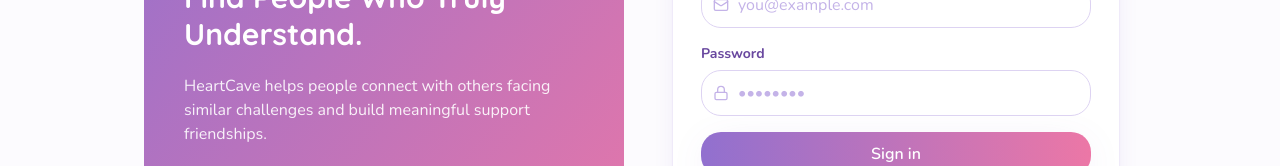
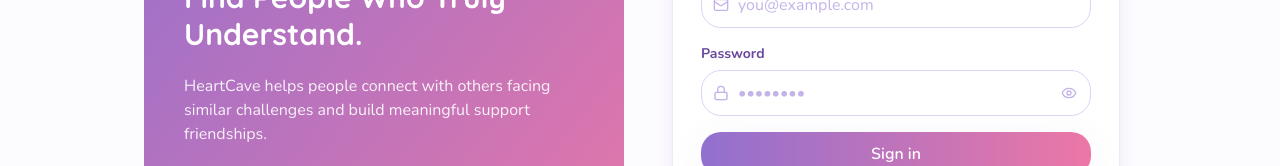
Before and after one commit to Shara26/HeartCave, a React (Vite) app in the folder client/: page /login in a window 1280 px wide. Shown: the part 338-504 px from the top of the page. Built offline with nearby package versions, Linux system fonts and the light colour scheme; no server answers.

Commit message:
Add show/hide password toggle to login and register

```diff
--- /dev/null
+++ b/client/src/components/common/PasswordInput.jsx
@@ -0,0 +1,35 @@
+import { useState } from 'react';
+import { Eye, EyeOff } from 'lucide-react';
+
+/**
+ * Password field with a show/hide eye toggle.
+ * - Pass `leftIcon` (a lucide icon component) to render an icon on the left,
+ *   matching inputs that already have one (e.g. the Lock on the login page).
+ * - All other props (id, value, onChange, placeholder, required, minLength…)
+ *   are forwarded to the underlying <input>.
+ */
+export default function PasswordInput({ leftIcon: LeftIcon, className = '', ...props }) {
+  const [show, setShow] = useState(false);
+
+  return (
+    <div className="relative">
+      {LeftIcon && (
+        <LeftIcon className="pointer-events-none absolute left-3 top-1/2 h-4 w-4 -translate-y-1/2 text-lavender-300" />
+      )}
+      <input
+        {...props}
+        type={show ? 'text' : 'password'}
+        className={`hc-input pr-10 ${LeftIcon ? 'pl-9' : ''} ${className}`}
+      />
+      <button
+        type="button"
+        onClick={() => setShow((s) => !s)}
+        aria-label={show ? 'Hide password' : 'Show password'}
+        title={show ? 'Hide password' : 'Show password'}
+        className="absolute right-2 top-1/2 -translate-y-1/2 rounded-full p-1.5 text-lavender-300 transition-colors hover:bg-lavender-50 hover:text-lavender-500"
+      >
+        {show ? <EyeOff className="h-4 w-4" /> : <Eye className="h-4 w-4" />}
+      </button>
+    </div>
+  );
+}
--- a/client/src/pages/Login.jsx
+++ b/client/src/pages/Login.jsx
@@ -5,6 +5,7 @@
 import { useAuth } from '../context/AuthContext.jsx';
 import { Spinner } from '../components/common/Loading.jsx';
 import AuthHero from '../components/common/AuthHero.jsx';
+import PasswordInput from '../components/common/PasswordInput.jsx';
 
 export default function Login() {
   const { login, errorMessage } = useAuth();
@@ -71,11 +72,10 @@
               </label>
               <div className="relative">
                 <Lock className="pointer-events-none absolute left-3 top-1/2 h-4 w-4 -translate-y-1/2 text-lavender-300" />
-                <input
+                <PasswordInput
+                leftIcon={Lock}
                 id="password"
-                  type="password"
                 required
-                  className="hc-input pl-9"
                 placeholder="••••••••"
                 value={password}
                 onChange={(e) => setPassword(e.target.value)}
--- a/client/src/pages/Register.jsx
+++ b/client/src/pages/Register.jsx
@@ -2,6 +2,7 @@
 import { Link, useNavigate } from 'react-router-dom';
 import toast from 'react-hot-toast';
 import { Heart, ShieldCheck } from 'lucide-react';
+import PasswordInput from '../components/common/PasswordInput.jsx';
 import { useAuth } from '../context/AuthContext.jsx';
 import api from '../services/api.js';
 import { Spinner } from '../components/common/Loading.jsx';
@@ -143,10 +144,8 @@
               <label className="hc-label" htmlFor="password">
                 Password <span className="font-normal text-lavender-400">(min 8 characters)</span>
               </label>
-              <input
+              <PasswordInput
                 id="password"
-                type="password"
-                className="hc-input"
                 required
                 minLength={8}
                 placeholder="Create a strong password"
```
Lines whose indentation alone changed are shown as unchanged.
